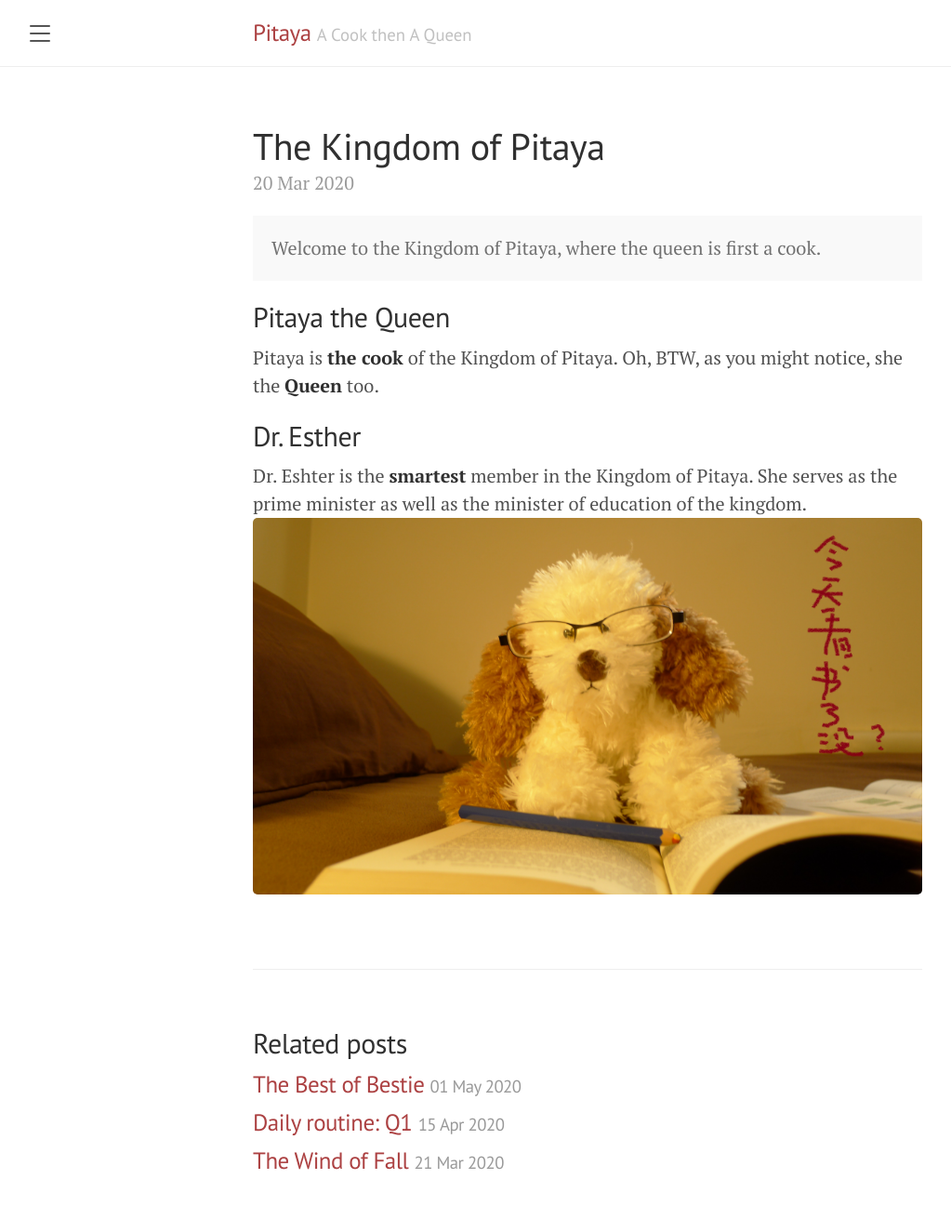
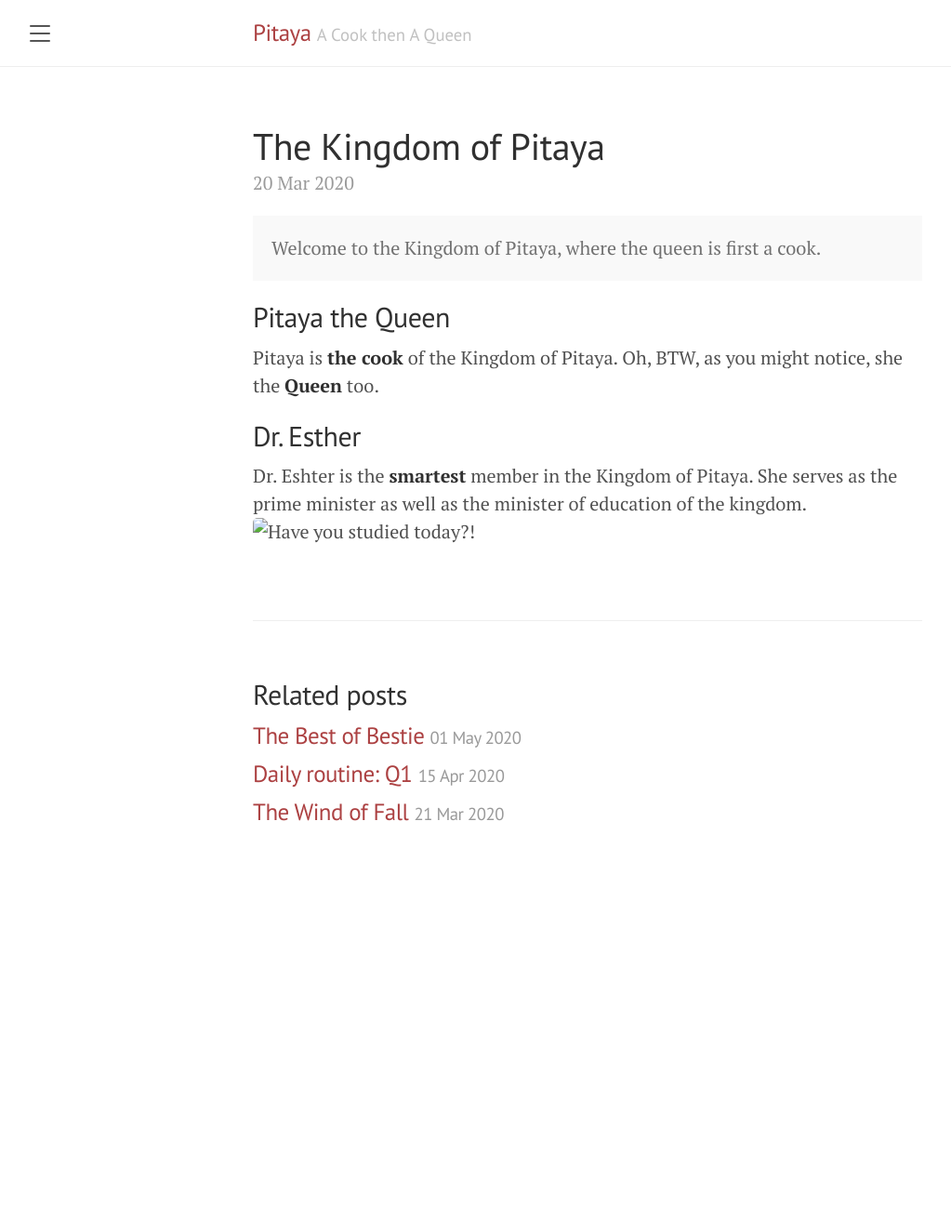
Before and after one commit to PTY-GH/Kingdom, a Jekyll site: the page built from _posts/2020-03-20-the-kingdom-of-pitaya.md, in a window 1280 px wide. Shown: the whole page at 93% size, without its empty margins (8-1031 px from the left). Built offline with Jekyll 4.4.1, drawn with Linux system fonts in a browser that asks for light colours; after the commit the page ends 950 px from its top, so only the background shows below that.

Commit message:
Update 2020-03-20-the-kingdom-of-pitaya.md

```diff
--- a/_posts/2020-03-20-the-kingdom-of-pitaya.md
+++ b/_posts/2020-03-20-the-kingdom-of-pitaya.md
@@ -13,4 +13,4 @@ Pitaya is <strong>the cook</strong> of the Kingdom of Pitaya. Oh, BTW, as you mi
 
 ## Dr. Esther
 Dr. Eshter is the <strong>smartest</strong> member in the Kingdom of Pitaya. She serves as the prime minister as well as the minister of education of the kingdom.
-<img src='/public/laochen.jpg' alt='Have you studied today?!'>
+<img src='public/laochen.jpg' alt='Have you studied today?!'>
```
